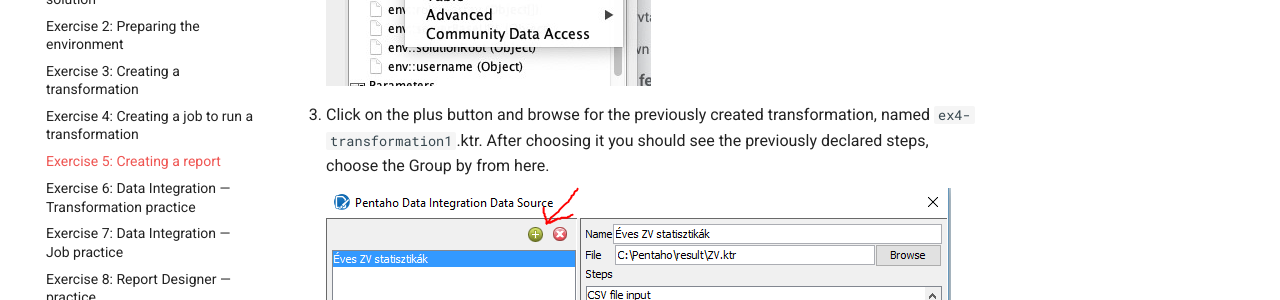
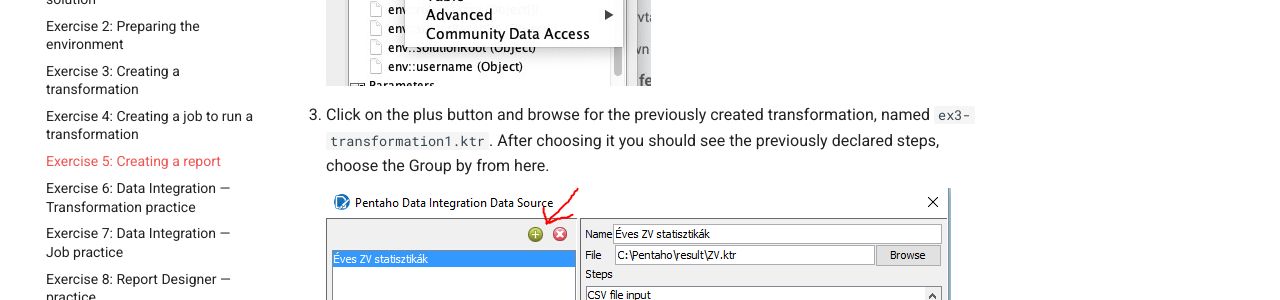
Before and after one commit to bi-labor/es-mssql, an MkDocs documentation site: the page built from docs/pentaho/exercise5.md, in a window 1280 px wide and 900 px high, scrolled down 1037 px. Shown: the part 154-454 px from the top of the window. Built offline with MkDocs 1.6.1 and Material for MkDocs 9.7.7, drawn with Linux system fonts in a browser that asks for light colours; comment, search, counter and statistics services are not loaded.

Commit message:
Update exercise5.md to correct transformation name reference

```diff
--- a/docs/pentaho/exercise5.md
+++ b/docs/pentaho/exercise5.md
@@ -12,7 +12,7 @@
     ![Data Sets](images/prd-report02a.png)
     ![Data Sets](images/prd-report02b.png)
 
-1. Click on the plus button and browse for the previously created transformation, named `ex4-transformation1`.ktr. After choosing it you should see the previously declared steps, choose the Group by from here.
+1. Click on the plus button and browse for the previously created transformation, named `ex3-transformation1.ktr`. After choosing it you should see the previously declared steps, choose the Group by from here.
 
     ![Data Source](images/prd-report03.png)
 
```
